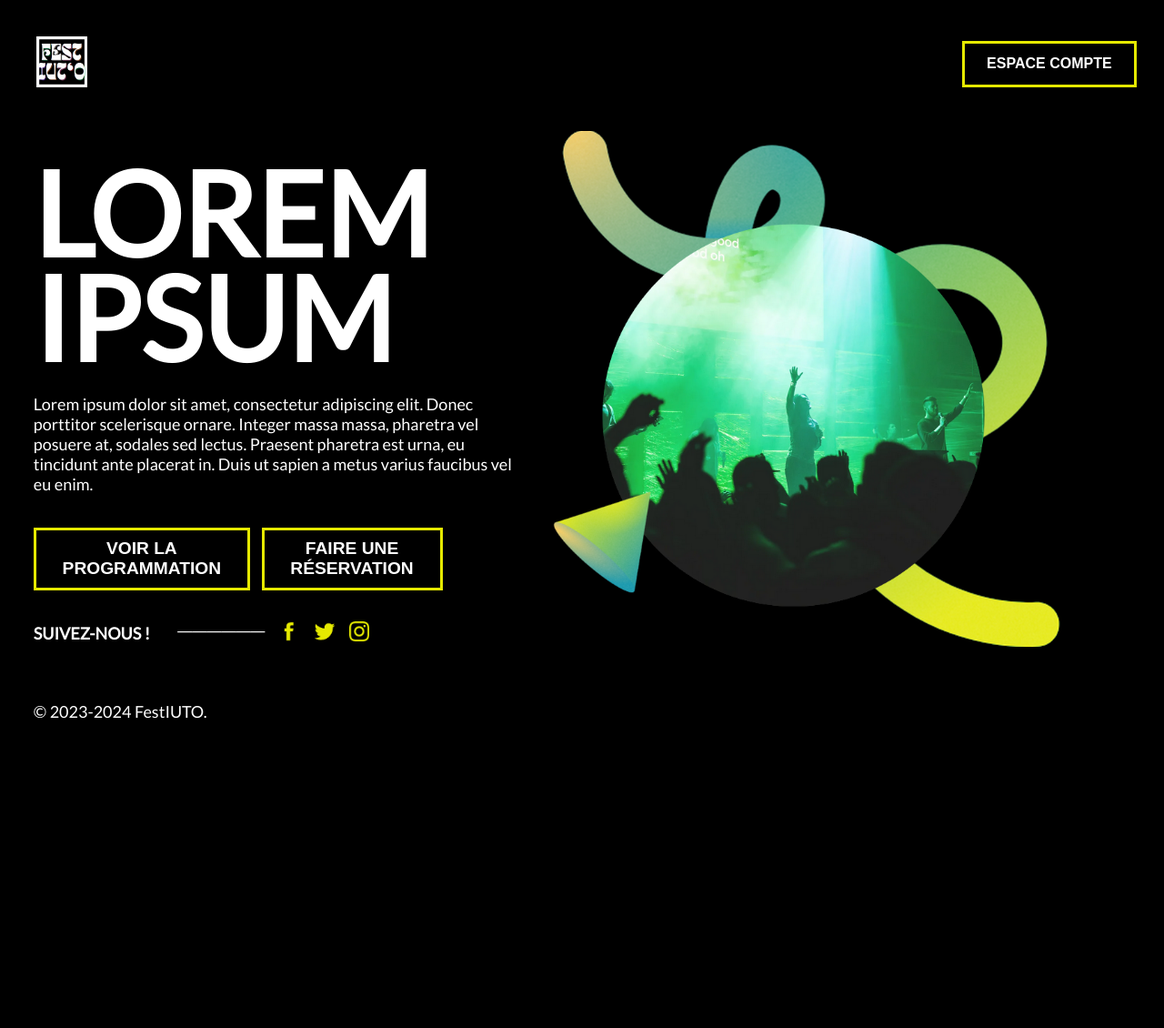
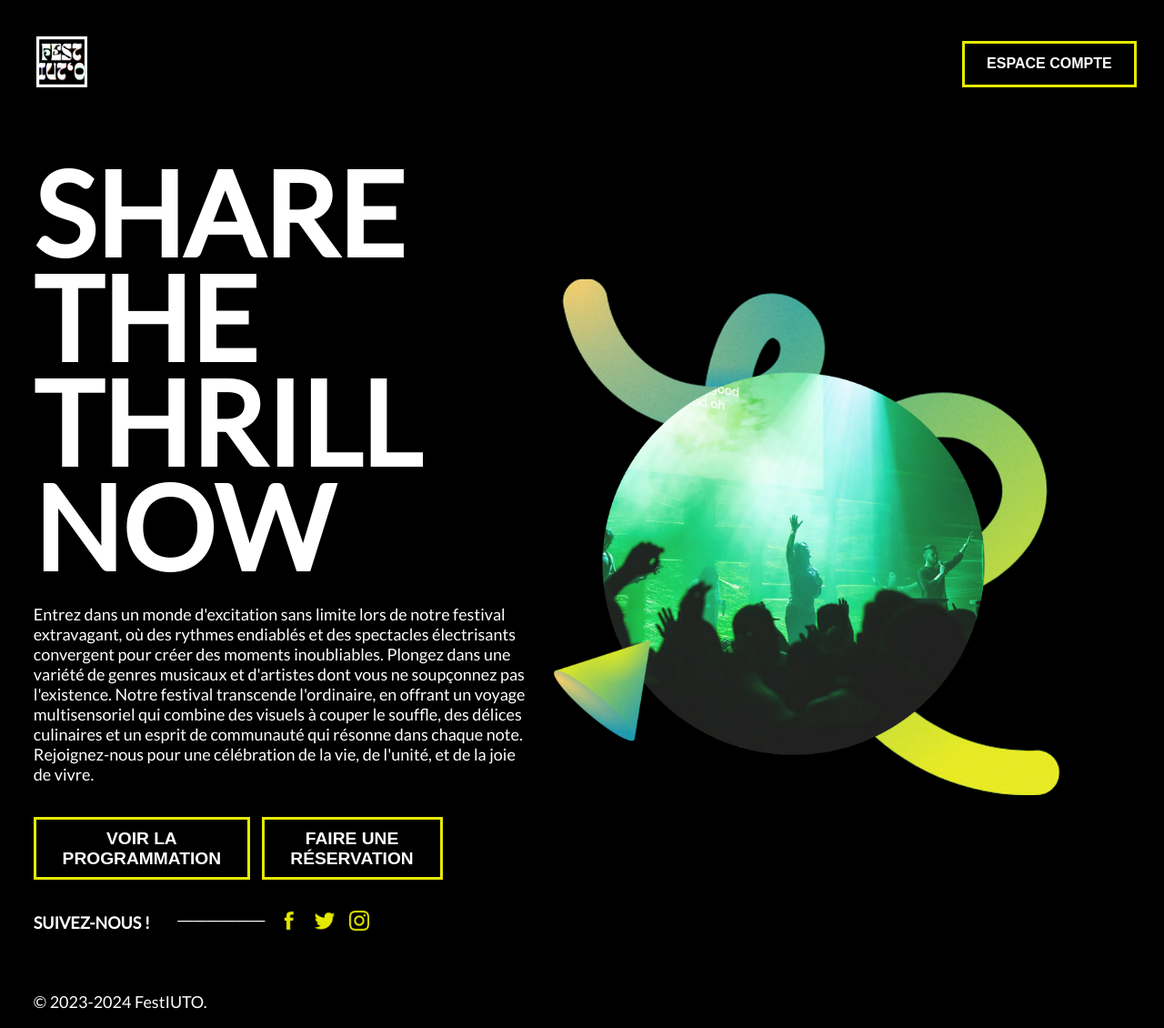
Before and after one commit to amelie-brizard/SAE-Dev-Web, a Flask app: page / in a window 1280 px wide. Shown: the whole page at 91% size. Before the commit the page ends 790 px from the top, so only its background shows below. Run offline with Flask 3, Linux system fonts and the light colour scheme.

Commit message:
Changement du texte de la page d'accueil

```diff
--- a/app/static/css/accueil.css
+++ b/app/static/css/accueil.css
@@ -8,7 +8,7 @@ h1 {
 body {
     background-image: url("../images/accueil.png");
     background-repeat: no-repeat;
-    background-position: 85% 60%;
+    background-position: 85% 55%;
     background-size: 36em;
 }
 
--- a/app/templates/accueil.html
+++ b/app/templates/accueil.html
@@ -8,10 +8,14 @@
 {% block content %}
 <main>
   <section>
-    <h1>Lorem Ipsum</h1>
-    <p>Lorem ipsum dolor sit amet, consectetur adipiscing elit. Donec porttitor scelerisque ornare. Integer massa massa,
-      pharetra vel posuere at, sodales sed lectus. Praesent pharetra est urna, eu tincidunt ante placerat in. Duis ut
-      sapien a metus varius faucibus vel eu enim. </p>
+    <h1>Share the thrill now</h1>
+    <p>Entrez dans un monde d'excitation sans limite lors de notre festival extravagant, où des rythmes endiablés et des
+      spectacles électrisants convergent pour créer des moments inoubliables. Plongez dans une variété de genres
+      musicaux et d'artistes dont vous ne soupçonnez pas l'existence. Notre festival transcende l'ordinaire, en offrant
+      un voyage multisensoriel qui combine des visuels à couper le souffle, des délices culinaires et un esprit de
+      communauté qui résonne dans chaque note. Rejoignez-nous pour une célébration de la vie, de l'unité, et de la joie
+      de vivre.
+    </p>
     <a href="{{ url_for('programmation') }}"><button>Voir la<br>programmation</button></a>
     <a href="{{ url_for('reservation') }}"><button>Faire une<br>réservation</button></a>
     <article>
```
